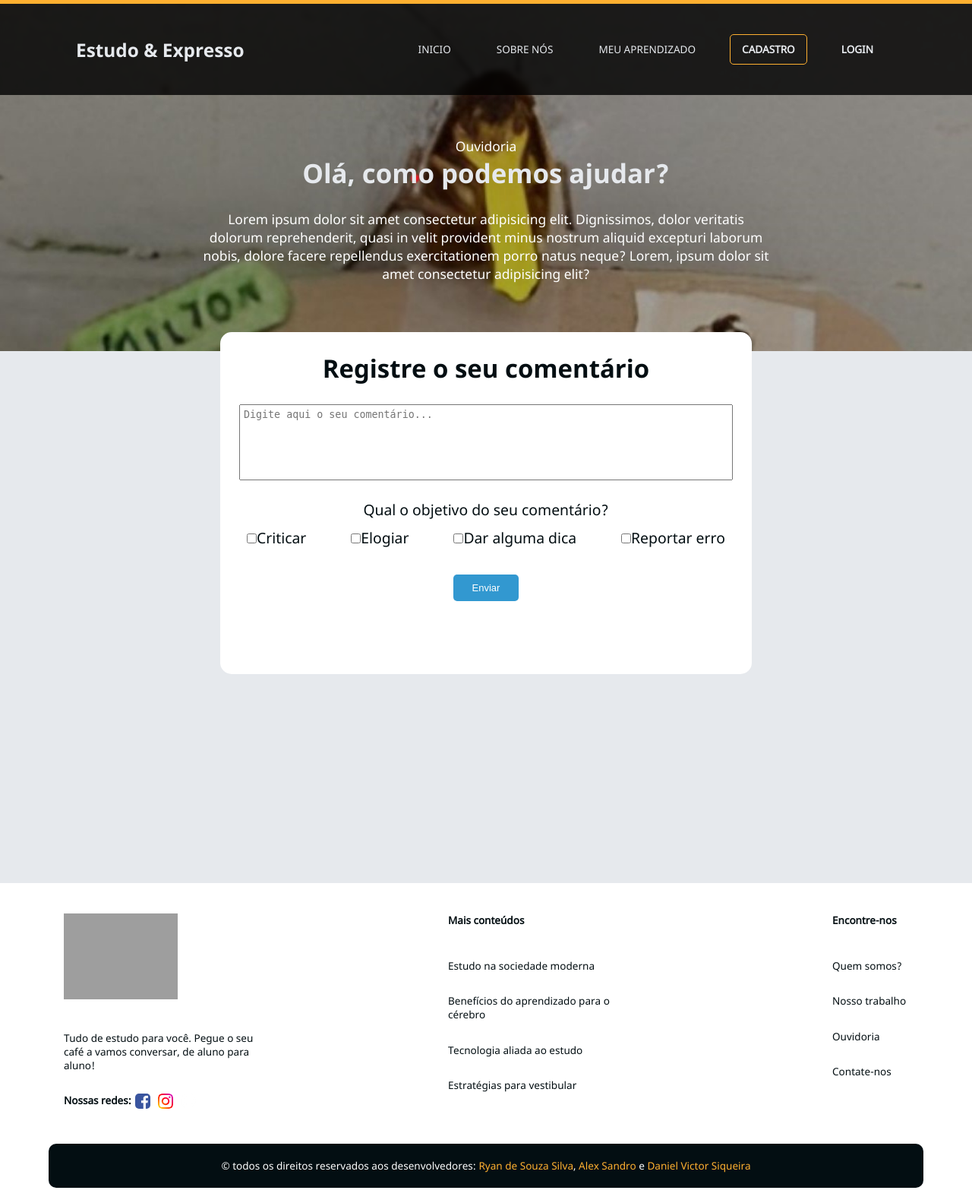
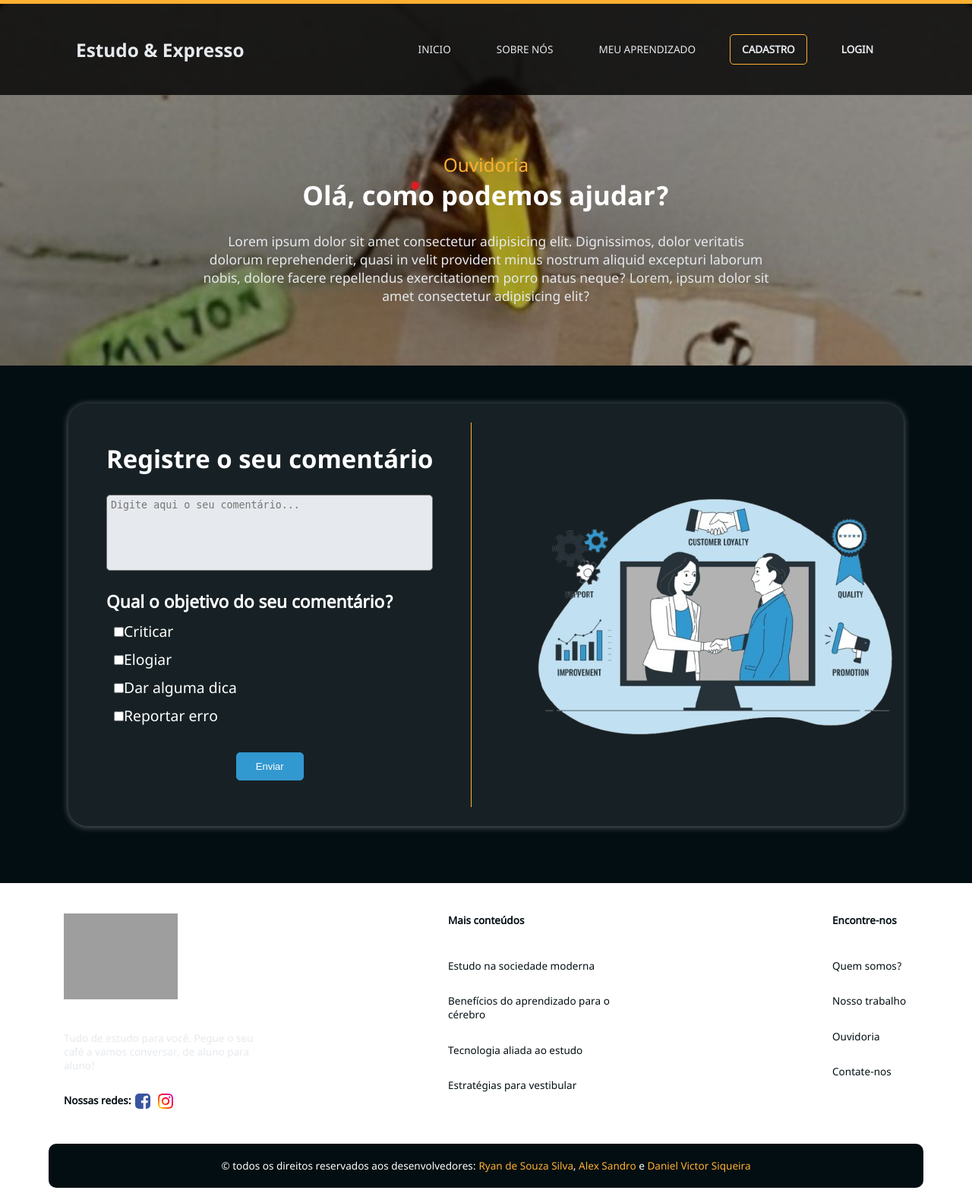
Before and after one commit to RyanSS27/TCC-escolar, a PHP site: page /ouvidoria.html in a window 1280 px wide. Shown: the whole page at 76% size. Run offline with PHP 8.4, Linux system fonts and the light colour scheme; grey boxes are pictures that could not be loaded.

Commit message:
ouvidoria ajustada

```diff
--- a/TCC-escolar/ouvidoria.html
+++ b/TCC-escolar/ouvidoria.html
@@ -28,18 +28,18 @@
     <main>
         <div class="container-topo-ouvidoria">
             <div class="ouvidoria">
-                <span>Ouvidoria</span>
+                <span class="titulo-destaque">Ouvidoria</span>
                 <h1>Olá, como podemos ajudar?</h1>
             </div>
             <p>Lorem ipsum dolor sit amet consectetur adipisicing elit. Dignissimos, dolor veritatis dolorum reprehenderit, quasi in velit provident minus nostrum aliquid excepturi laborum nobis, dolore facere repellendus exercitationem porro natus neque? Lorem, ipsum dolor sit amet consectetur adipisicing elit?</p>
         </div>
 
-        <div class="fundo-teste">
+        <div class="posicionar">
             <form action="" method="post">
                 <h2>Registre o seu comentário</h2>
                 <textarea name="comentario" id="" placeholder="Digite aqui o seu comentário..." required maxlength="450"></textarea>
 
-                <p>Qual o objetivo do seu comentário?</p>
+                <h3>Qual o objetivo do seu comentário?</h3>
                 <div class="container-opcoes">
 
                     <div class="opcoes"><input type="checkbox" name="" id="critica" value="critica"><label for="critica">Criticar</label></div>
@@ -48,11 +48,13 @@
 
                     <div class="opcoes"><input type="checkbox" name="" id="dica" value="dica"><label for="dica">Dar alguma dica</label></div>
                     <div class="opcoes"><input type="checkbox" name="" id="erro" value="erro"><label for="erro">Reportar erro</label></div>
-
                 </div>
 
                 <input type="submit" value="Enviar" class="nviar">
             </form>
+            <div class="div-imagem">
+                <img src="imagens/ouvidoria/ouvidoria.png" alt="">
+            </div>
         </div>
     </main>
 
--- a/TCC-escolar/styles/ouvidoria.css
+++ b/TCC-escolar/styles/ouvidoria.css
@@ -1,12 +1,16 @@
+main {
+    background-color: var(--paletaCor1);
+    padding-bottom: 25px;
+}
+
 .container-topo-ouvidoria {
     background: var(--paletaCor2) url(../imagens/ouvidoria/milton-final-form.jpg) center center / cover no-repeat fixed;
-    box-shadow: 1px 1px 1px black;
     color: var(--cor-textos-fundo-contraste);
     font-size: 0.9em;
     text-align: center;
 
-
-    padding: 180px 15px 90px 15px;
+    border-radius: 15px 15px 0px 0px;
+    padding: 200px 25px 80px 25px;
 
     display: flex;
     justify-content: center;
@@ -21,6 +25,7 @@
     flex-wrap: wrap;
 
     width: 100%;
+
 }
 
 .ouvidoria span {
@@ -28,60 +33,71 @@
 }
 
 h1 {
-    color: var(--paletaCor5);
-
-
+    color: var(--paletaCor6);
 }
 
 p {
+    color: var(--paletaCor5);
     max-width: 750px;
     margin-top: 25px;
 }
 
 
-.fundo-teste {
-    background-color: var(--paletaCor5);
-    min-height: 700px;
-
+.posicionar {
+    background-color: rgba(255, 255, 255, 0.082);
+    backdrop-filter: blur(5px);
+    max-width: 1100px;
+    margin: 50px auto;
+    padding: 25px 0px;
+    border-radius: 25px;
     display: flex;
-    justify-content: center;
-    align-items: top;
-    flex-wrap: wrap;
+    justify-content: space-between;
+    box-shadow: 0px 1px 10px #ffffff5f;
 }
 
 form {
-    background-color: var(--paletaCor6);
+    color: var(--cor-textos-fundo-contraste);
     text-align: center;
-    width: 700px;
-    height: 450px;
-    margin-top: -25px;
-    padding: 25px;
-    border-radius: 15px;
+
+    max-width: 600px;
+    padding: 0px 50px;
+    border-radius: 25px 0px 0px 25px;
+    border-right: 1px solid var(--cor-destaque);
 }
 
 h2 {
-    margin: 0px 0px 25px 0px;
+    color: var(--cor-textos-fundo-contraste);
+    margin: 25px 0px 25px 0px;
 }
 
 textarea {
+    background-color: var(--paletaCor5);
     resize: none;
+
     width: 100%;
     height: 100px;
     padding: 5px;
-
-    margin: auto;
+    margin: 0px auto 25px 0px;
+    border-radius: 5px;
+    outline: none;
 
     display: block;
 }
 
+textarea:focus {
+    border: 2px solid var(--paletaCor3);
+}
+
+h3 {
+    text-align: left;
+}
+
 .container-opcoes {
     width: 100%;
-    display: flex;
-    justify-content: space-between;
-    flex-wrap: wrap
 }
 
 .opcoes {
+    text-align: left;
     margin: 10px;
 }
 
@@ -95,18 +111,18 @@ input[type="submit"] {
 
     padding: 10px 25px;
     margin: 25px;
-    border-radius: 1px solid var(--paletaCor3);
+    border: 1px solid var(--paletaCor3);
     border-radius: 5px;
-    border: none;
 }
 
 input[type="submit"]:hover {
     background-color: #3299d05b;
-    color: var(--paletaCor3);
+    color: var(--paletaCor6);
     border: 1px solid var(--paletaCor3);
     transition: 0.3s;
 }
 
 input[type="submit"]:active {
     background-color: var(--paletaCor3);
+    color: var(--cor-textos-fundo-contraste);
 }
```
Also changed, not shown: TCC-escolar/imagens/ouvidoria/ouvidoria.png (added).
